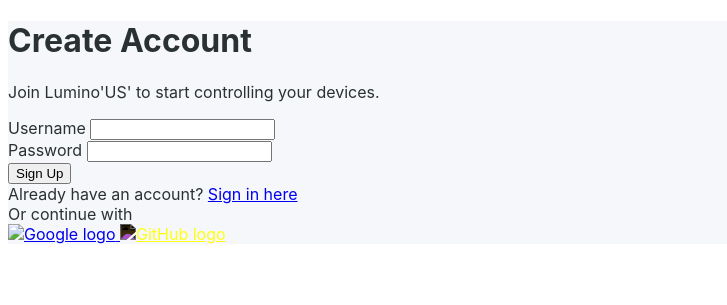
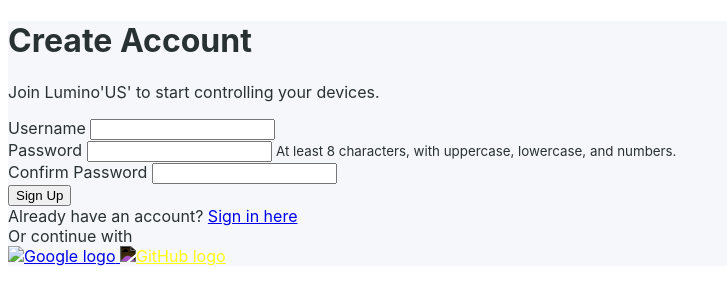
Before and after one commit to potnuruganesh056/luminous, a Flask app: template templates/signup.html in a window 1280 px wide. Shown: the top 305 px of the page, without its empty margins (0-727 px from the left). Run offline with Flask 3, Linux system fonts and the light colour scheme; the template is opened without the code that fills it, so the values that code supplies are empty; parts of the project's set-up code (start-up, migrations or seed data) failed here and were passed over.

Commit message:
Update signup.html

```diff
--- a/templates/signup.html
+++ b/templates/signup.html
@@ -13,15 +13,30 @@
         {% endif %}
 
         <form action="{{ url_for('auth.signup') }}" method="POST" class="space-y-6">
+            <input type="hidden" name="csrf_token" value="{{ csrf_token() }}">
+
             <div>
                 <label for="username" class="block text-sm font-medium text-gray-700 dark:text-gray-300">Username</label>
-                <input type="text" id="username" name="username" class="mt-1 block w-full rounded-md border-gray-300 shadow-sm py-2 px-3 focus:outline-none focus:ring-blue-500 focus:border-blue-500 bg-gray-100 dark:bg-gray-700 dark:border-gray-600 dark:text-gray-100" required>
+                <input type="text" id="username" name="username"
+                       class="mt-1 block w-full rounded-md bg-gray-100 dark:bg-gray-700 border-gray-300"
+                       required maxlength="50" pattern="[a-zA-Z0-9_.-]+"
+                       title="Username can only contain letters, numbers, underscores, dots, and hyphens"
+                       autocomplete="username">
             </div>
             <div>
                 <label for="password" class="block text-sm font-medium text-gray-700 dark:text-gray-300">Password</label>
-                <input type="password" id="password" name="password" class="mt-1 block w-full rounded-md border-gray-300 shadow-sm py-2 px-3 focus:outline-none focus:ring-blue-500 focus:border-blue-500 bg-gray-100 dark:bg-gray-700 dark:border-gray-600 dark:text-gray-100" required>
+                <input type="password" id="password" name="password"
+                       class="mt-1 block w-full rounded-md bg-gray-100 dark:bg-gray-700 border-gray-300"
+                       required minlength="8" maxlength="128" autocomplete="new-password">
+                <small class="text-xs text-gray-500 dark:text-gray-400">At least 8 characters, with uppercase, lowercase, and numbers.</small>
             </div>
-            <button type="submit" class="w-full px-4 py-2 bg-blue-600 text-white rounded-md hover:bg-blue-700 transition-colors font-bold">Sign Up</button>
+             <div>
+                <label for="confirm_password" class="block text-sm font-medium text-gray-700 dark:text-gray-300">Confirm Password</label>
+                <input type="password" id="confirm_password" name="confirm_password"
+                       class="mt-1 block w-full rounded-md bg-gray-100 dark:bg-gray-700 border-gray-300"
+                       required minlength="8" maxlength="128" autocomplete="new-password">
+            </div>
+            <button type="submit" class="w-full px-4 py-2 bg-blue-600 text-white rounded-md hover:bg-blue-700 font-bold">Sign Up</button>
         </form>
 
         <div class="mt-8 text-center text-gray-500 dark:text-gray-400">
```
